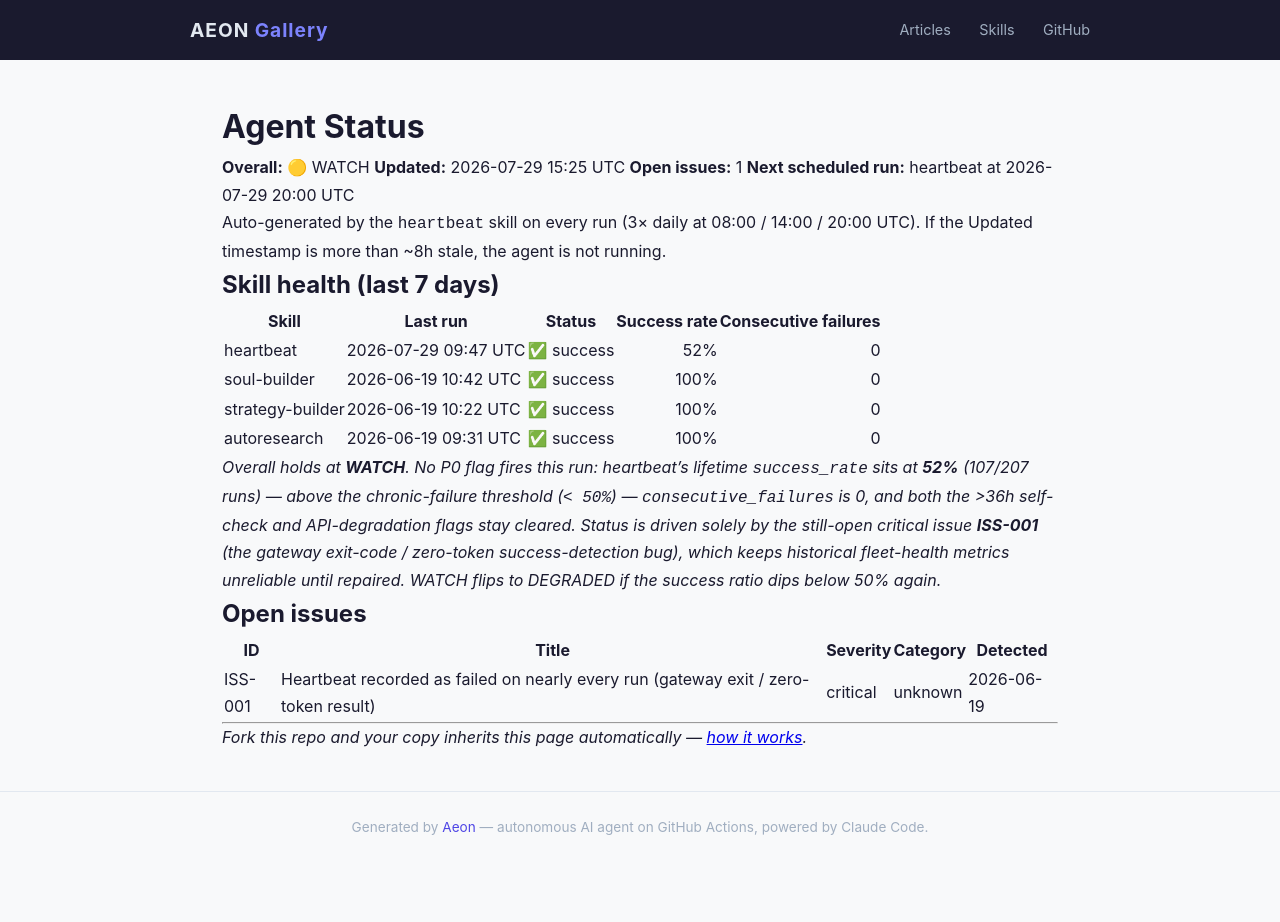
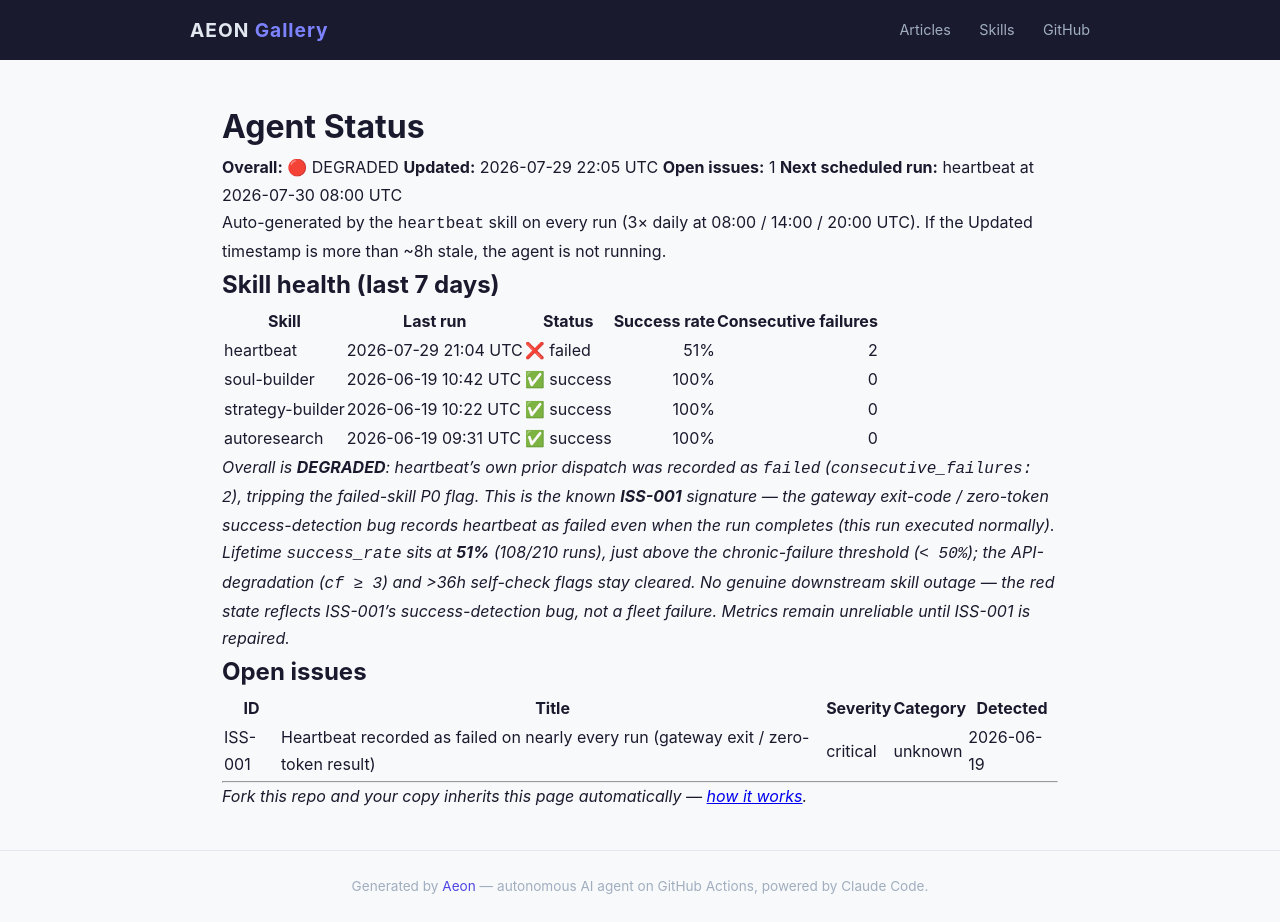
Before and after one commit to RickCrosschain/aeon, a Jekyll site: the page built from docs/status.md, in a window 1280 px wide. Built offline with Jekyll 4.4.1, drawn with Linux system fonts in a browser that asks for light colours; before the commit the page ends 900 px from its top, so only the background shows below that.

Commit message:
chore(heartbeat): auto-commit 2026-07-29

```diff
--- a/docs/status.md
+++ b/docs/status.md
@@ -6,10 +6,10 @@ permalink: /status/
 
 # Agent Status
 
-**Overall:** 🟡 WATCH
-**Updated:** 2026-07-29 15:25 UTC
+**Overall:** 🔴 DEGRADED
+**Updated:** 2026-07-29 22:05 UTC
 **Open issues:** 1
-**Next scheduled run:** heartbeat at 2026-07-29 20:00 UTC
+**Next scheduled run:** heartbeat at 2026-07-30 08:00 UTC
 
 Auto-generated by the `heartbeat` skill on every run (3× daily at 08:00 / 14:00 / 20:00 UTC). If the Updated timestamp is more than ~8h stale, the agent is not running.
 
@@ -17,12 +17,12 @@ Auto-generated by the `heartbeat` skill on every run (3× daily at 08:00 / 14:00
 
 | Skill | Last run | Status | Success rate | Consecutive failures |
 |-------|----------|--------|-------------:|---------------------:|
-| heartbeat | 2026-07-29 09:47 UTC | ✅ success | 52% | 0 |
+| heartbeat | 2026-07-29 21:04 UTC | ❌ failed | 51% | 2 |
 | soul-builder | 2026-06-19 10:42 UTC | ✅ success | 100% | 0 |
 | strategy-builder | 2026-06-19 10:22 UTC | ✅ success | 100% | 0 |
 | autoresearch | 2026-06-19 09:31 UTC | ✅ success | 100% | 0 |
 
-_Overall holds at **WATCH**. No P0 flag fires this run: heartbeat's lifetime `success_rate` sits at **52%** (107/207 runs) — above the chronic-failure threshold (`< 50%`) — `consecutive_failures` is 0, and both the >36h self-check and API-degradation flags stay cleared. Status is driven solely by the still-open critical issue **ISS-001** (the gateway exit-code / zero-token success-detection bug), which keeps historical fleet-health metrics unreliable until repaired. WATCH flips to DEGRADED if the success ratio dips below 50% again._
+_Overall is **DEGRADED**: heartbeat's own prior dispatch was recorded as `failed` (`consecutive_failures: 2`), tripping the failed-skill P0 flag. This is the known **ISS-001** signature — the gateway exit-code / zero-token success-detection bug records heartbeat as failed even when the run completes (this run executed normally). Lifetime `success_rate` sits at **51%** (108/210 runs), just above the chronic-failure threshold (`< 50%`); the API-degradation (`cf ≥ 3`) and >36h self-check flags stay cleared. No genuine downstream skill outage — the red state reflects ISS-001's success-detection bug, not a fleet failure. Metrics remain unreliable until ISS-001 is repaired._
 
 ## Open issues
 
--- a/memory/token-usage.csv
+++ b/memory/token-usage.csv
@@ -110,3 +110,4 @@ date,skill,model,input_tokens,output_tokens,cache_read,cache_creation
 2026-07-28,heartbeat,claude-opus-4-8,2094,4110,312489,56414
 2026-07-29,heartbeat,claude-opus-4-8,2100,5015,359321,42354
 2026-07-29,heartbeat,claude-opus-4-8,2096,5075,368996,56893
+2026-07-29,heartbeat,claude-opus-4-8,2100,8596,458489,61178
```
Also changed, not shown: memory/logs/2026-07-29.md (+15 -0 lines), .outputs/heartbeat.md.
